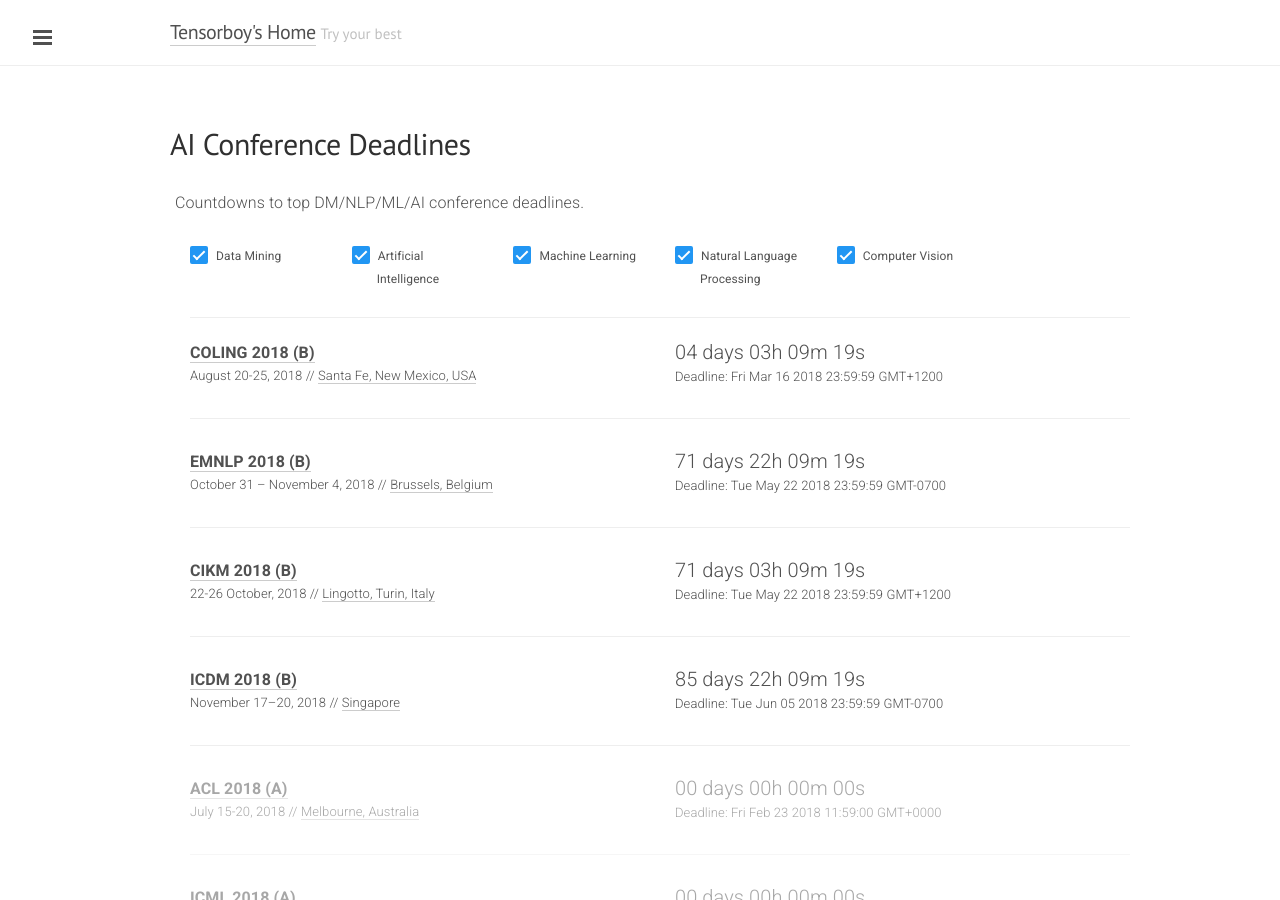
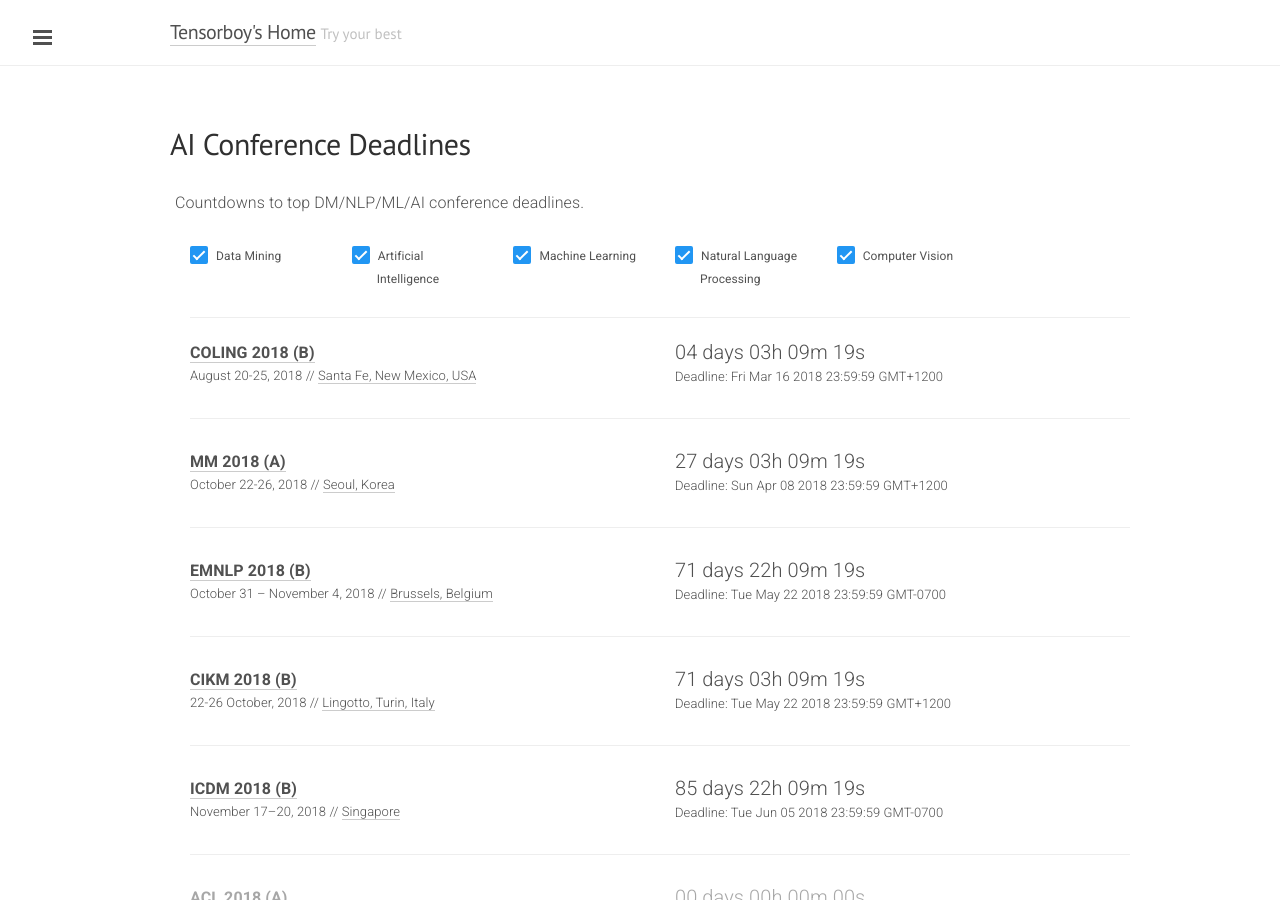
Before and after one commit to githwd2016/githwd2016.github.io, a Jekyll site: the page built from deadline.html, in a window 1280 px wide and 900 px high. Built offline with Jekyll 4.4.1, drawn with Linux system fonts in a browser that asks for light colours; nearby versions of some CDN libraries.

Commit message:
add mm2018

```diff
--- a/_data/conferences.yml
+++ b/_data/conferences.yml
@@ -9,6 +9,17 @@
   place: Santa Fe, New Mexico, USA
   sub: NLP
   grade: B
+
+- name: MM
+  year: 2018
+  id: mm18
+  link: http://www.acmmm.org/2018/
+  deadline: "2018-04-08 23:59:59"
+  timezone: Pacific/Wallis
+  date: October 22-26, 2018
+  place: Seoul, Korea
+  sub: DM
+  grade: A
 
 - name: EMNLP
   year: 2018
```
Also changed, not shown: _posts/2018-02-27-timezone.md (+1 -0 lines).
